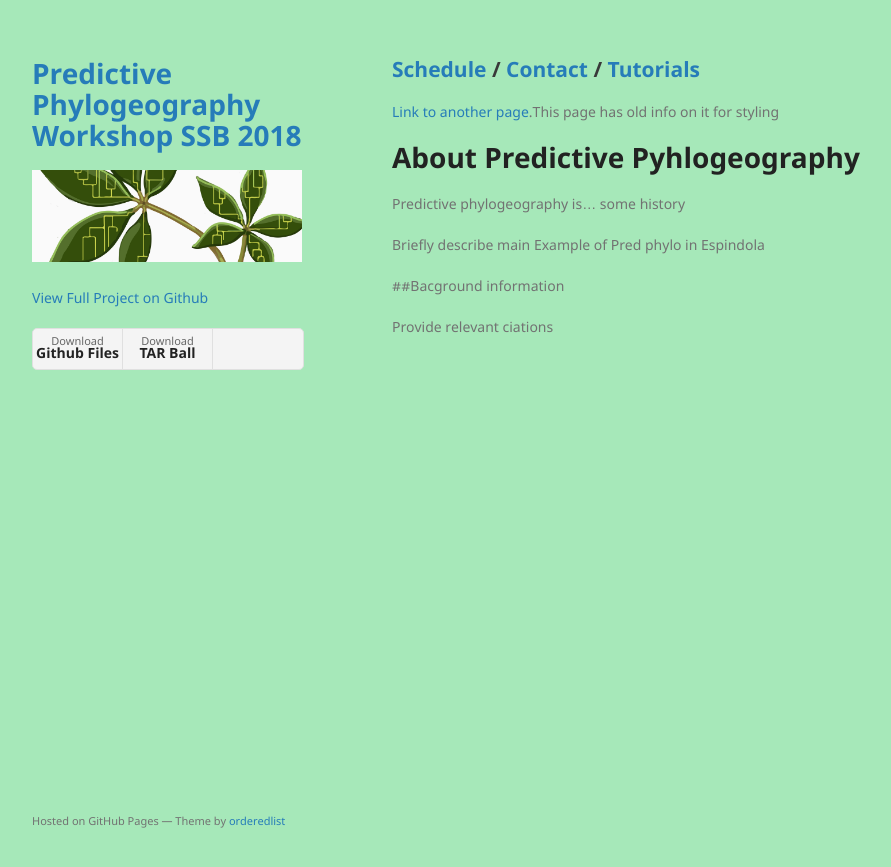
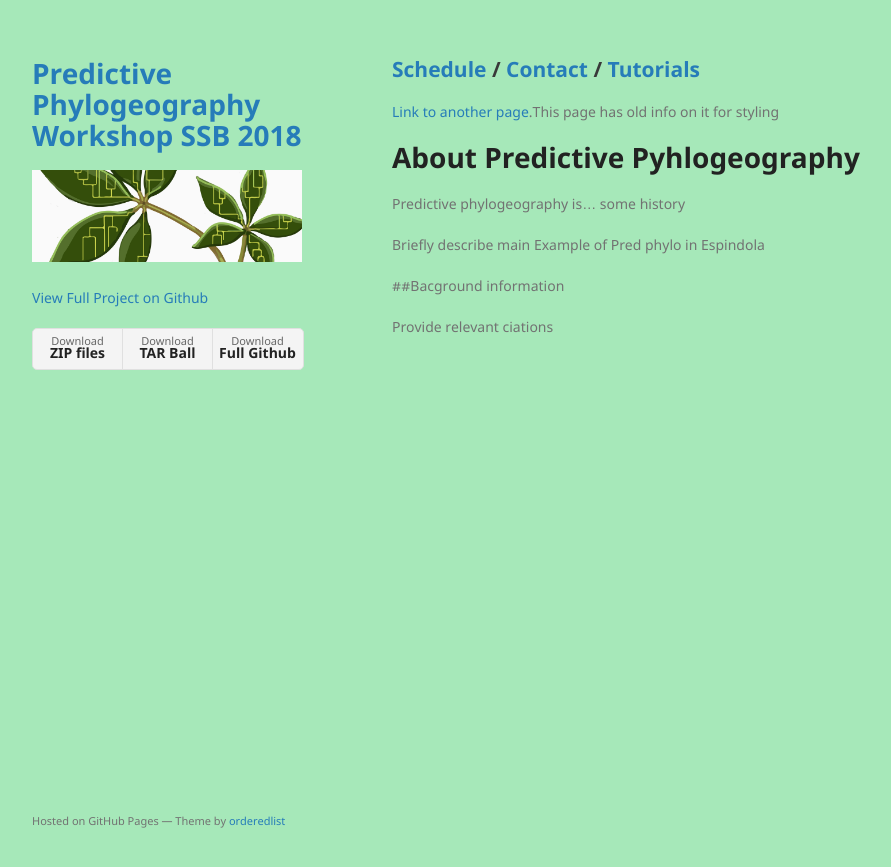
Before and after one commit to PredictivePhylogeography-SSB2018/PredictivePhylogeography-SSB2018.github.io, a Jekyll site: the page built from index.md, in a window 1280 px wide. Shown: the top 867 px of the page, without its empty margins (178-1069 px from the left). Built offline with Jekyll 4.4.1, drawn with Linux system fonts in a browser that asks for light colours; the repository's description, which GitHub fills in, is left out; our own code applies the rules of GitHub Pages for plain Markdown files.

Commit message:
update tab

```diff
--- a/_layouts/default.html
+++ b/_layouts/default.html
@@ -37,8 +37,9 @@
 
         {% if site.show_downloads %}
         <ul>
-          <li><a href="{{ site.github.zip_url }}">Download <strong>Github Files</strong></a></li>
+          <li><a href="{{ site.github.zip_url }}">Download <strong>ZIP files</strong></a></li>
           <li><a href="{{ site.github.tar_url }}">Download <strong>TAR Ball</strong></a></li>
+          <li><a href="{{ site.github.owner_url }}">Download <strong>Full Github</strong></a></li>
         </ul>
         {% endif %}
       </header>
```
